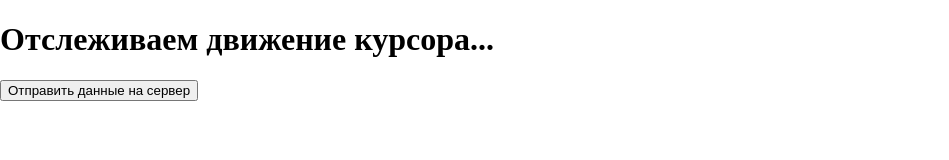
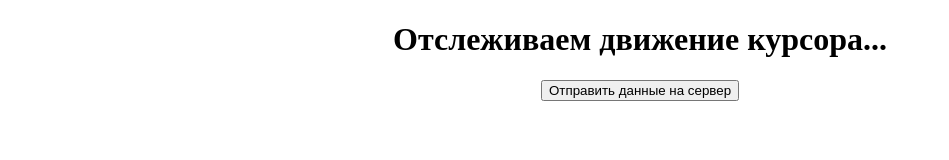
Before and after one commit to CollisionDotNet/MouseProcessing, a plain HTML site: page MouseProcessing.Client/wwwroot/index.html in a window 1280 px wide. Shown: the whole page, without its empty margins (0-949 px from the left). Drawn offline with nearby package versions, Linux system fonts and the light colour scheme; files that its build step writes are made by us from their sources; files whose address does not match are found by name.

Commit message:
Добавлено центрирование элементов на странице index.html

```diff
--- a/MouseProcessing.Client/wwwroot/css/style.css
+++ b/MouseProcessing.Client/wwwroot/css/style.css
@@ -2,3 +2,9 @@ html, body {
     margin: 0;
     height: 100%;
 }
+
+#trackingbase {
+    display: flex;
+    flex-direction: column;
+    align-items: center;
+}
```
